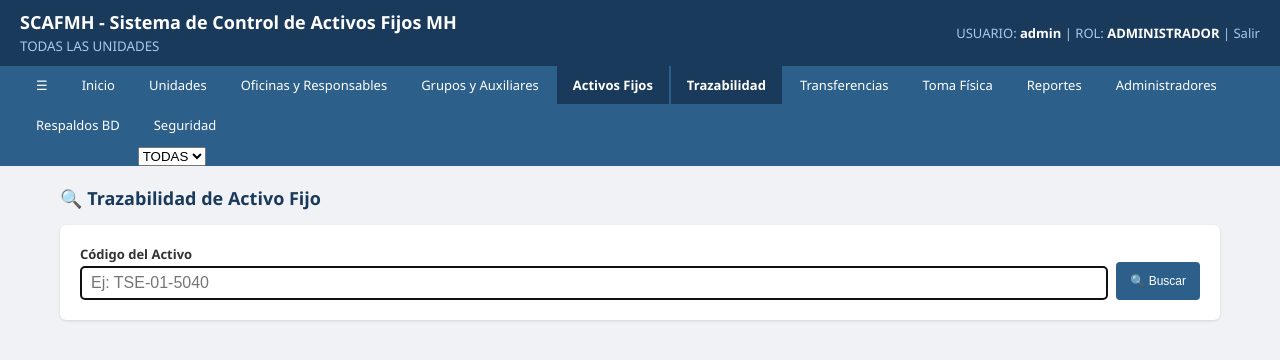
After one commit to herediamarco1997-afk/scafmh, a Flask app: page /activos/trazabilidad in a window 1280 px wide. The commit adds this page. Shown: the top 360 px of the page. Run offline with Flask 3, Linux system fonts and the light colour scheme; a user stored in the database is signed in; data that the repository does not hold is empty.

Commit message:
feat: trazabilidad por activo - historial completo con asignacion inicial, transferencias, tomas fisicas, impresion

```diff
--- a/app/templates/activos/listar.html
+++ b/app/templates/activos/listar.html
@@ -3,6 +3,7 @@
 <div class="section-title">Activos Fijos</div>
 <div class="toolbar">
     <a href="{{ url_for('activos.nuevo') }}" class="btn btn-primary">Nuevo Activo</a>
+    <a href="{{ url_for('activos.trazabilidad') }}" class="btn btn-success">🔍 Trazabilidad</a>
     <form method="GET" action="{{ url_for('activos.listar') }}" style="display:flex; gap:8px; margin-left:auto;">
         <select name="campo">
             <option value="codigo" {% if campo == 'codigo' %}selected{% endif %}>Código</option>
--- /dev/null
+++ b/app/templates/activos/trazabilidad.html
@@ -0,0 +1,112 @@
+{% extends "base.html" %}
+{% block content %}
+<div class="section-title">🔍 Trazabilidad de Activo Fijo</div>
+
+<!-- Buscador -->
+<div class="card">
+  <form method="GET" style="display:flex;gap:8px;align-items:flex-end;">
+    <div class="form-group" style="flex:1;margin:0;">
+      <label>Código del Activo</label>
+      <input type="text" name="codigo" value="{{ codigo }}" placeholder="Ej: TSE-01-5040" style="width:100%;font-size:16px;" autofocus>
+    </div>
+    <button type="submit" class="btn btn-primary" style="height:38px;">🔍 Buscar</button>
+    {% if activo %}
+    <button type="button" class="btn btn-success" onclick="window.print()" style="height:38px;">🖨️ Imprimir</button>
+    {% endif %}
+  </form>
+</div>
+
+{% if activo %}
+<!-- Datos del Activo -->
+<div class="card">
+  <h2 style="margin-top:0;">📋 Datos del Activo</h2>
+  <div style="display:grid;grid-template-columns:1fr 1fr 1fr;gap:12px;">
+    <div>
+      <label style="font-size:11px;color:#888;display:block;">Código</label>
+      <strong style="font-size:16px;">{{ activo.codigo }}</strong>
+    </div>
+    <div>
+      <label style="font-size:11px;color:#888;display:block;">Descripción</label>
+      <span>{{ activo.descripcion }}</span>
+    </div>
+    <div>
+      <label style="font-size:11px;color:#888;display:block;">Estado</label>
+      <span class="estado-info estado-{{ activo.estado }}">{{ activo.estado }}</span>
+    </div>
+    <div>
+      <label style="font-size:11px;color:#888;display:block;">Grupo Contable</label>
+      <span>{{ activo.grupo_contable.sigla if activo.grupo_contable else '-' }} {{ activo.grupo_contable.descripcion[:30] if activo.grupo_contable else '' }}</span>
+    </div>
+    <div>
+      <label style="font-size:11px;color:#888;display:block;">Costo Inicial</label>
+      <span>Bs. {{ "{:,.2f}".format(activo.costo_inicial|float) }}</span>
+    </div>
+    <div>
+      <label style="font-size:11px;color:#888;display:block;">Fecha Incorporación</label>
+      <span>{{ activo.fecha_incorporacion or '-' }}</span>
+    </div>
+    <div>
+      <label style="font-size:11px;color:#888;display:block;">Oficina Actual</label>
+      <span>{{ activo.oficina_rel.nombre if activo.oficina_rel else '-' }}</span>
+    </div>
+    <div>
+      <label style="font-size:11px;color:#888;display:block;">Responsable Actual</label>
+      <span>{{ activo.responsable_rel.nombre if activo.responsable_rel else '-' }}</span>
+    </div>
+    <div>
+      <label style="font-size:11px;color:#888;display:block;">Unidad</label>
+      <span>{{ activo.unidad.descripcion if activo.unidad else '-' }}</span>
+    </div>
+  </div>
+</div>
+
+<!-- Línea de Tiempo -->
+<div class="card">
+  <h2 style="margin-top:0;">📅 Historial Completo ({{ historial|length }} registros)</h2>
+
+  <div class="timeline">
+    {% for h in historial|reverse %}
+    <div class="timeline-item" style="border-left:3px solid {{ h.color }};padding:12px 16px;margin-bottom:12px;background:{{ h.color }}11;border-radius:0 6px 6px 0;">
+      <div style="display:flex;justify-content:space-between;align-items:flex-start;flex-wrap:wrap;gap:8px;">
+        <div>
+          <span style="font-size:18px;">{{ h.icono }}</span>
+          <strong style="color:{{ h.color }};">{{ h.tipo|replace('_', ' ') }}</strong>
+          {% if h.nota %}<span style="margin-left:8px;font-size:12px;color:#666;">{{ h.nota }}</span>{% endif %}
+        </div>
+        <span style="font-size:12px;color:#888;">{{ h.fecha }}</span>
+      </div>
+      <div style="margin-top:6px;font-size:13px;">
+        <div><strong>Responsable:</strong> {{ h.responsable }}</div>
+        <div><strong>Oficina:</strong> {{ h.oficina }}</div>
+        {% if h.usuario %}<div style="font-size:11px;color:#999;">Registrado por: {{ h.usuario }}</div>{% endif %}
+      </div>
+    </div>
+    {% endfor %}
+  </div>
+</div>
+
+{% elif codigo %}
+<div class="card" style="text-align:center;padding:40px;">
+  <div style="font-size:48px;margin-bottom:12px;">❌</div>
+  <h3 style="color:#dc3545;">No se encontró el activo</h3>
+  <p style="color:#666;">No existe un activo con el código "{{ codigo }}"</p>
+</div>
+{% endif %}
+
+<!-- Estilos para impresión -->
+<style>
+  @media print {
+    .header, .nav, .nav-toggle, .toolbar, .btn, form, .nav-bottom { display:none !important; }
+    .container { padding:0; max-width:100%; }
+    .card { box-shadow:none; border:1px solid #ddd; page-break-inside:avoid; }
+    .section-title { font-size:20px; }
+    .timeline-item { background:white !important; }
+    body { background:white; font-size:11px; }
+  }
+  @media (max-width: 768px) {
+    div[style*="grid-template-columns:1fr 1fr 1fr"] {
+      grid-template-columns: 1fr !important;
+    }
+  }
+</style>
+{% endblock %}
--- a/app/templates/base.html
+++ b/app/templates/base.html
@@ -112,6 +112,7 @@
         <a href="{{ url_for('oficinas.listar') }}" class="{% if request.endpoint and 'oficinas' in request.endpoint %}active{% endif %}">Oficinas y Responsables</a>
         <a href="{{ url_for('grupos.listar') }}" class="{% if request.endpoint and 'grupos' in request.endpoint %}active{% endif %}">Grupos y Auxiliares</a>
         <a href="{{ url_for('activos.listar') }}" class="{% if request.endpoint and 'activos' in request.endpoint %}active{% endif %}">Activos Fijos</a>
+        <a href="{{ url_for('activos.trazabilidad') }}" class="{% if request.endpoint == 'activos.trazabilidad' %}active{% endif %}">Trazabilidad</a>
         <a href="{{ url_for('transferencias.listar') }}" class="{% if request.endpoint and 'transferencias' in request.endpoint %}active{% endif %}">Transferencias</a>
         {% if current_user.rol in ('ADMINISTRADOR', 'INVENTARIADOR') %}
         <a href="{{ url_for('inventario.lista') }}" class="{% if request.endpoint and 'inventario' in request.endpoint %}active{% endif %}">Toma Física</a>
--- a/app/views/activos.py
+++ b/app/views/activos.py
@@ -273,3 +273,82 @@ def buscar():
             query = query.join(Responsable).filter(Responsable.nombre.contains(q))
     activos = query.order_by(ActivoFijo.codigo).all()
     return render_template('activos/listar.html', activos=activos, q=q, campo=campo, mostrar_todas=mostrar_todas)
+
+
+@activos_bp.route('/trazabilidad')
+@login_required
+def trazabilidad():
+    """Asset traceability: search by code and see full history."""
+    codigo = request.args.get('codigo', '').strip()
+    activo = None
+    historial = []
+
+    if codigo:
+        activo = ActivoFijo.query.filter(
+            ActivoFijo.codigo.ilike(f'%{codigo}%')
+        ).first()
+
+        if activo:
+            # Current assignment
+            oficina_actual = db.session.get(Oficina, activo.oficina_id) if activo.oficina_id else None
+            responsable_actual = db.session.get(Responsable, activo.responsable_id) if activo.responsable_id else None
+            unidad_actual = db.session.get(UnidadAdministrativa, activo.unidad_id) if activo.unidad_id else None
+            grupo_actual = db.session.get(GrupoContable, activo.grupo_id) if activo.grupo_id else None
+
+            # Initial record (creation)
+            historial.append({
+                'tipo': 'ASIGNACION_INICIAL',
+                'fecha': activo.fecha_incorporacion or activo.fecha_adquisicion or 'N/A',
+                'responsable': responsable_actual.nombre if responsable_actual else 'Sin asignar',
+                'oficina': oficina_actual.nombre if oficina_actual else 'Sin oficina',
+                'unidad': unidad_actual.descripcion if unidad_actual else '',
+                'usuario': 'Sistema',
+                'nota': 'Registro inicial del activo en el sistema',
+                'color': '#28a745',
+                'icono': '🟢',
+            })
+
+            # All transfers
+            transfers = Transferencia.query.filter_by(activo_id=activo.id).order_by(Transferencia.fecha, Transferencia.id).all()
+            for t in transfers:
+                resp_origen = db.session.get(Responsable, t.responsable_origen_id) if t.responsable_origen_id else None
+                resp_dest = db.session.get(Responsable, t.responsable_destino_id) if t.responsable_destino_id else None
+                ofi_origen = db.session.get(Oficina, t.oficina_origen_id) if t.oficina_origen_id else None
+                ofi_dest = db.session.get(Oficina, t.oficina_destino_id) if t.oficina_destino_id else None
+
+                # Get acta code if available
+                acta_code = ''
+                if t.acta_id:
+                    from app.models import TransferenciaActa
+                    acta = db.session.get(TransferenciaActa, t.acta_id)
+                    acta_code = acta.codigo if acta else ''
+
+                historial.append({
+                    'tipo': 'TRANSFERENCIA',
+                    'fecha': t.fecha.strftime('%d/%m/%Y') if t.fecha else 'N/A',
+                    'responsable': f'{resp_origen.nombre if resp_origen else "?"} → {resp_dest.nombre if resp_dest else "?"}',
+                    'oficina': f'{ofi_origen.nombre if ofi_origen else "?"} → {ofi_dest.nombre if ofi_dest else "?"}',
+                    'unidad': '',
+                    'usuario': t.usuario or '',
+                    'nota': f'Acta: {acta_code}' if acta_code else '',
+                    'color': '#2c5f8a',
+                    'icono': '🔄',
+                })
+
+            # Inventory records
+            from app.models import InventarioFisico
+            inventarios = InventarioFisico.query.filter_by(activo_id=activo.id).order_by(InventarioFisico.fecha_toma).all()
+            for inv in inventarios:
+                historial.append({
+                    'tipo': 'TOMA_FISICA',
+                    'fecha': inv.fecha_toma.strftime('%d/%m/%Y %H:%M') if inv.fecha_toma else 'N/A',
+                    'responsable': inv.responsable_reportado or responsable_actual.nombre if responsable_actual else '',
+                    'oficina': inv.ubicacion_reportada or oficina_actual.nombre if oficina_actual else '',
+                    'unidad': '',
+                    'usuario': inv.usuario or '',
+                    'nota': f'Resultado: {inv.resultado}',
+                    'color': '#ffc107',
+                    'icono': '📷',
+                })
+
+    return render_template('activos/trazabilidad.html', activo=activo, historial=historial, codigo=codigo)
```
